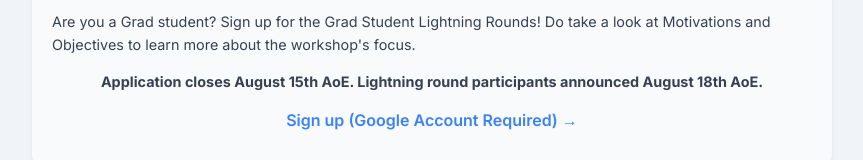
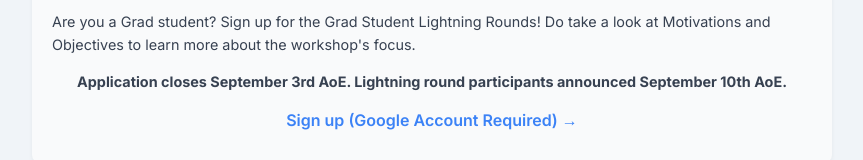
Before and after one commit to SPC-CDC25/SPC-CDC25.github.io, a plain HTML site: page index.html in a window 1280 px wide. Shown: the part 442-602 px from the top of the page, without its empty margins (208-1071 px from the left). Drawn offline with Linux system fonts and the light colour scheme.

Commit message:
extending lighting round deadline

```diff
--- a/index.html
+++ b/index.html
@@ -540,7 +540,7 @@
                 <div class="update-content">
                     <p>Are you a Grad student? Sign up for the Grad Student Lightning Rounds!
                         Do take a look at Motivations and Objectives to learn more about the workshop's focus.</p>
-                    <p style="font-weight: bold; text-align: center;">Application closes August 15th AoE. Lightning round participants announced August 18th AoE. </p>
+                    <p style="font-weight: bold; text-align: center;">Application closes September 3rd AoE. Lightning round participants announced September 10th AoE. </p>
                     <p style="text-align: center;">
                         <a href="https://forms.gle/wVzgmoVWBRCRBfTLA" class="register-link sub-link">Sign up (Google Account Required) &rarr;</a>
                     </p>
```
